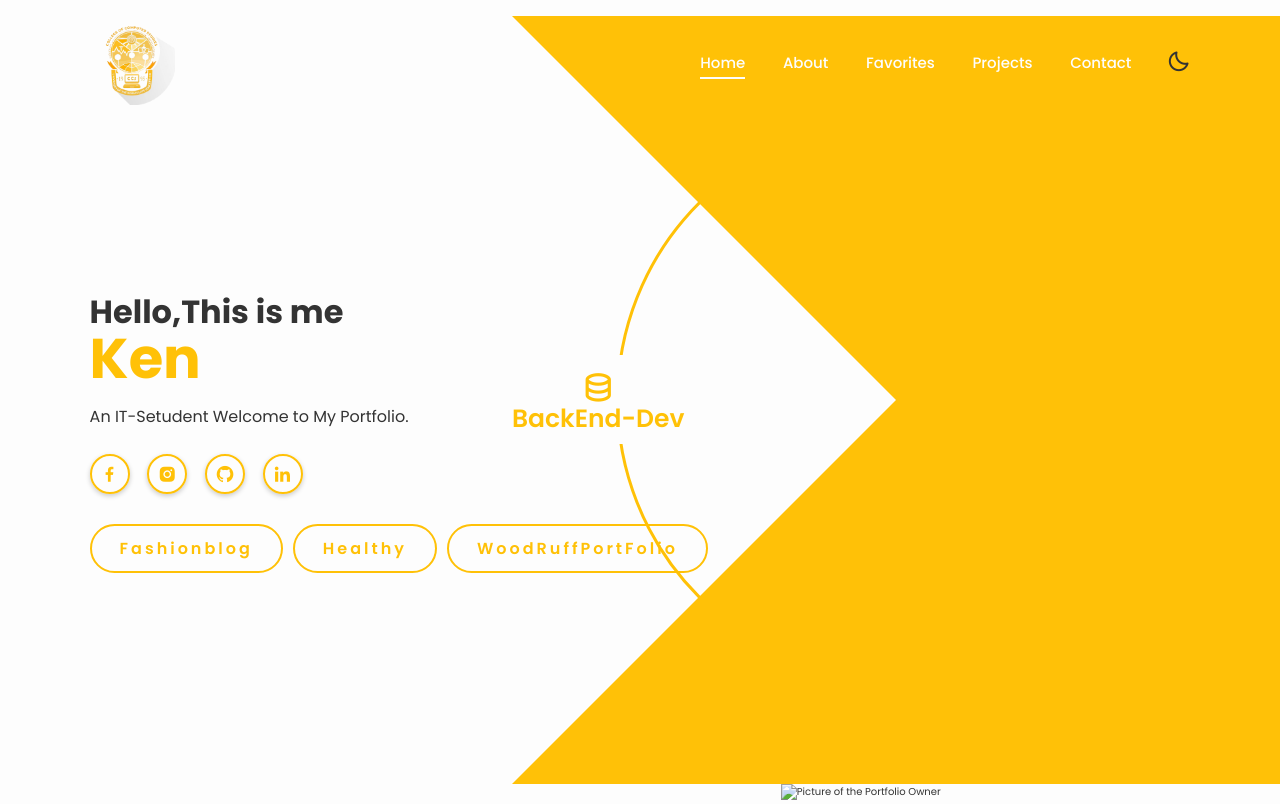
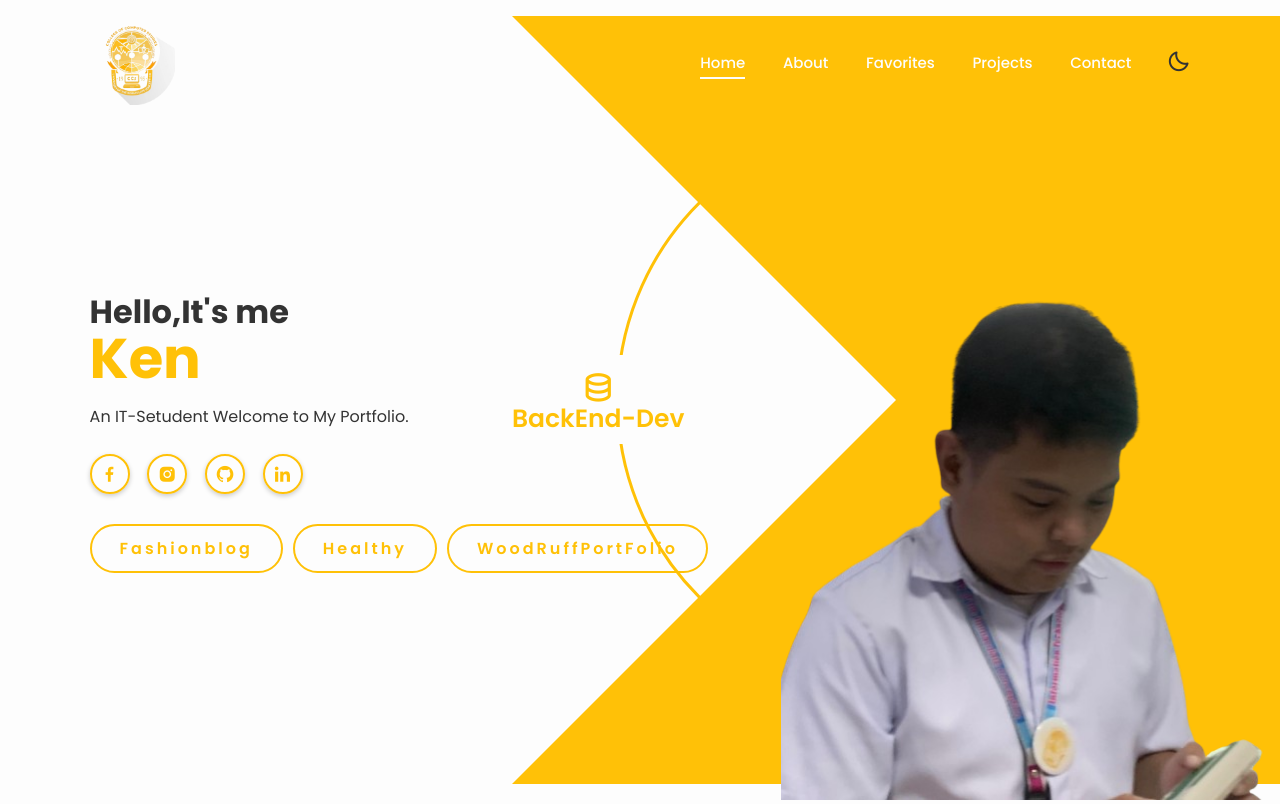
Before and after one commit to Kusa331/Kusa331.github.io, a plain HTML site: page index.html in a window 1280 px wide. Shown: the top 804 px of the page. Drawn offline with nearby package versions, Linux system fonts and the light colour scheme.

Commit message:
Update index.html

```diff
--- a/index.html
+++ b/index.html
@@ -16,7 +16,7 @@
       <img src="ccs-removebg-preview.png" alt="Logo">
   </div>
 
-    <!-- Navigation Menu -->
+
     <nav class="navbar">
       <a href="#home" class="active">Home</a>
       <a href="#about">About</a>
@@ -32,7 +32,7 @@
 
   <section class="home" id="home">
     <div class="home-content">
-      <h3>Hello,This is me</h3>
+      <h3>Hello,It's me</h3>
       <h1><span>Ken</span></h1>
       <p>An IT-Setudent Welcome to My Portfolio.</p>
       <div class="social-media">
@@ -70,7 +70,7 @@
       <div class="overlay"></div>
     </div>
     <div class="home-img">
-      <img src="" alt="Picture of the Portfolio Owner">
+      <img src="ken-removebg-preview.png" alt="Picture of the Portfolio Owner">
     </div>
   </section>
   <section class="about" id="about">
@@ -136,9 +136,7 @@
   </section>
 
 
-
-
-  <section class="projects" id="projects">
+   <section class="projects" id="projects">
     <h2 class="heading">My <span>Projects</span></h2>
     <div class="projects-container">
       <div class="project-wrapper">
@@ -149,16 +147,14 @@
               <p>Last Project in Computer Programming 2</p>
           </div>
             <img src="Projects/System Source Pacakege.png" alt="Project Image" class="left-image">
-            <img src="Projects/System output.png" alt="" class="right-image">
+            <img src="Projects/System output.png" alt="Project Image" class="right-image">
           </div>
         </div>
       </div>
     </div>
   </section>
 
-
-
-  <section class="contact" id="contact">
+   <section class="contact" id="contact">
     <h2 class="heading">Contact <span>Me</span></h2>
     <form action="https://formspree.io/f/xgveoywy" method="POST">
         <div class="input-box">
```
